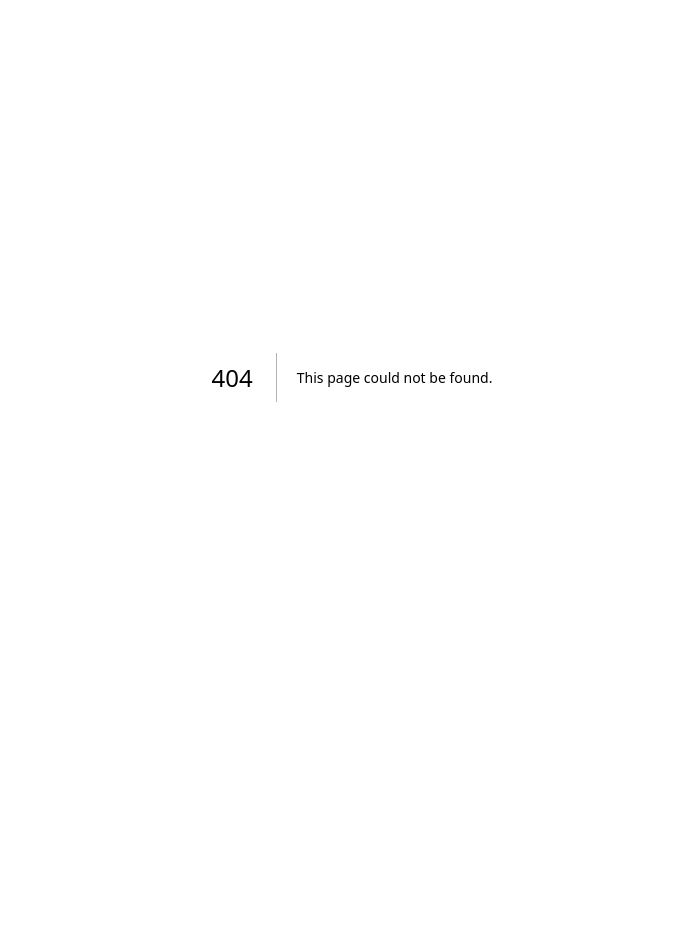
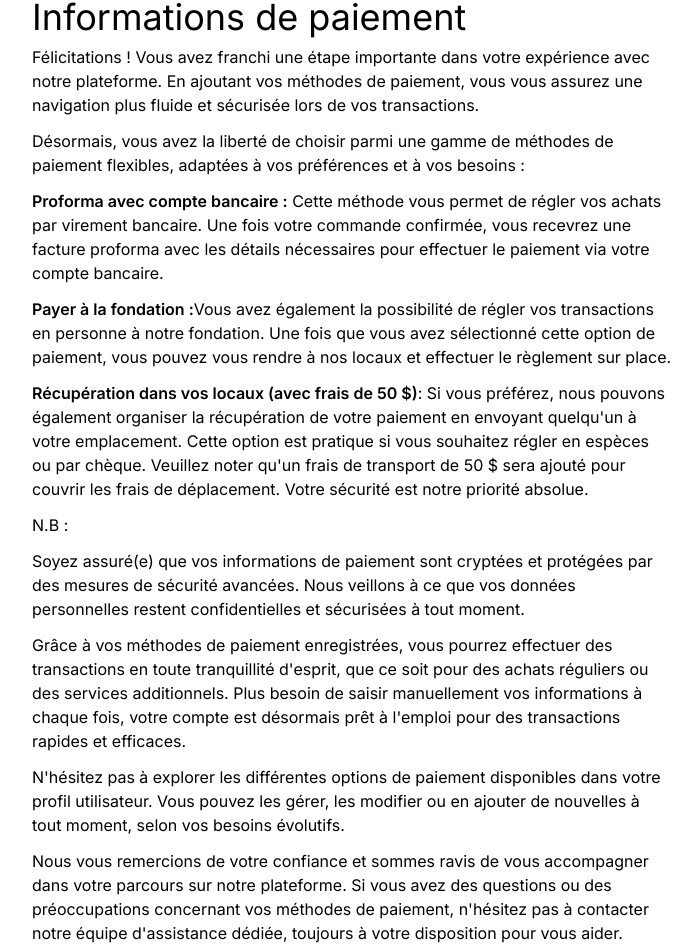
Before and after one commit to zion21-m/luendu, a Next.js app: page /informations-de-paiement in a window 1280 px wide. Before the commit this address had no page. Shown: the part 133-1085 px from the top of the page, without its empty margins (288-985 px from the left). Before the commit the page ends 910 px from the top, so only its background shows below. Built offline with nearby package versions, Linux system fonts and the light colour scheme.

Commit message:
feat: add information page

```diff
--- /dev/null
+++ b/app/informations-de-paiement/page.js
@@ -0,0 +1,84 @@
+import React from "react";
+
+const Page = () => {
+  return (
+    <div className="w-[80%] lg:w-1/2 mx-auto py-5 pb-8">
+      <h1 className="text-2xl lg:text-4xl mb-2">Informations de paiement</h1>
+      <div className="flex flex-col gap-3">
+        <p>
+          Félicitations ! Vous avez franchi une étape importante dans votre
+          expérience avec notre plateforme. En ajoutant vos méthodes de
+          paiement, vous vous assurez une navigation plus fluide et sécurisée
+          lors de vos transactions.
+        </p>{" "}
+        <p>
+          Désormais, vous avez la liberté de choisir parmi une gamme de méthodes
+          de paiement flexibles, adaptées à vos préférences et à vos besoins :
+        </p>
+        <p>
+          <span className="font-semibold">Proforma avec compte bancaire :</span>{" "}
+          Cette méthode vous permet de régler vos achats par virement bancaire.
+          Une fois votre commande confirmée, vous recevrez une facture proforma
+          avec les détails nécessaires pour effectuer le paiement via votre
+          compte bancaire.{" "}
+        </p>
+        <p>
+          <span className="font-semibold">Payer à la fondation :</span>
+          Vous avez également la possibilité de régler vos transactions en
+          personne à notre fondation. Une fois que vous avez sélectionné cette
+          option de paiement, vous pouvez vous rendre à nos locaux et effectuer
+          le règlement sur place.
+        </p>{" "}
+        <p>
+          <span className="font-semibold">
+            Récupération dans vos locaux (avec frais de 50 $)
+          </span>
+          : Si vous préférez, nous pouvons également organiser la récupération
+          de votre paiement en envoyant quelqu&apos;un à votre emplacement.
+          Cette option est pratique si vous souhaitez régler en espèces ou par
+          chèque. Veuillez noter qu&apos;un frais de transport de 50 $ sera
+          ajouté pour couvrir les frais de déplacement. Votre sécurité est notre
+          priorité absolue.
+        </p>{" "}
+        <p>N.B :</p>
+        <p>
+          Soyez assuré(e) que vos informations de paiement sont cryptées et
+          protégées par des mesures de sécurité avancées. Nous veillons à ce que
+          vos données personnelles restent confidentielles et sécurisées à tout
+          moment.
+        </p>
+        <p>
+          Grâce à vos méthodes de paiement enregistrées, vous pourrez effectuer
+          des transactions en toute tranquillité d&apos;esprit, que ce soit pour
+          des achats réguliers ou des services additionnels. Plus besoin de
+          saisir manuellement vos informations à chaque fois, votre compte est
+          désormais prêt à l&apos;emploi pour des transactions rapides et
+          efficaces.
+        </p>
+        <p>
+          N&apos;hésitez pas à explorer les différentes options de paiement
+          disponibles dans votre profil utilisateur. Vous pouvez les gérer, les
+          modifier ou en ajouter de nouvelles à tout moment, selon vos besoins
+          évolutifs.
+        </p>
+        <p>
+          Nous vous remercions de votre confiance et sommes ravis de vous
+          accompagner dans votre parcours sur notre plateforme. Si vous avez des
+          questions ou des préoccupations concernant vos méthodes de paiement,
+          n&apos;hésitez pas à contacter notre équipe d&apos;assistance dédiée,
+          toujours à votre disposition pour vous aider.
+        </p>
+        <p>
+          Encore une fois, félicitations pour avoir complété cette étape
+          cruciale ! Nous sommes impatients de continuer à vous offrir une
+          expérience utilisateur exceptionnelle.
+        </p>
+        <p>
+          Bien cordialement, <br /> L&apos;équipe LUENDU
+        </p>
+      </div>
+    </div>
+  );
+};
+
+export default Page;
```
